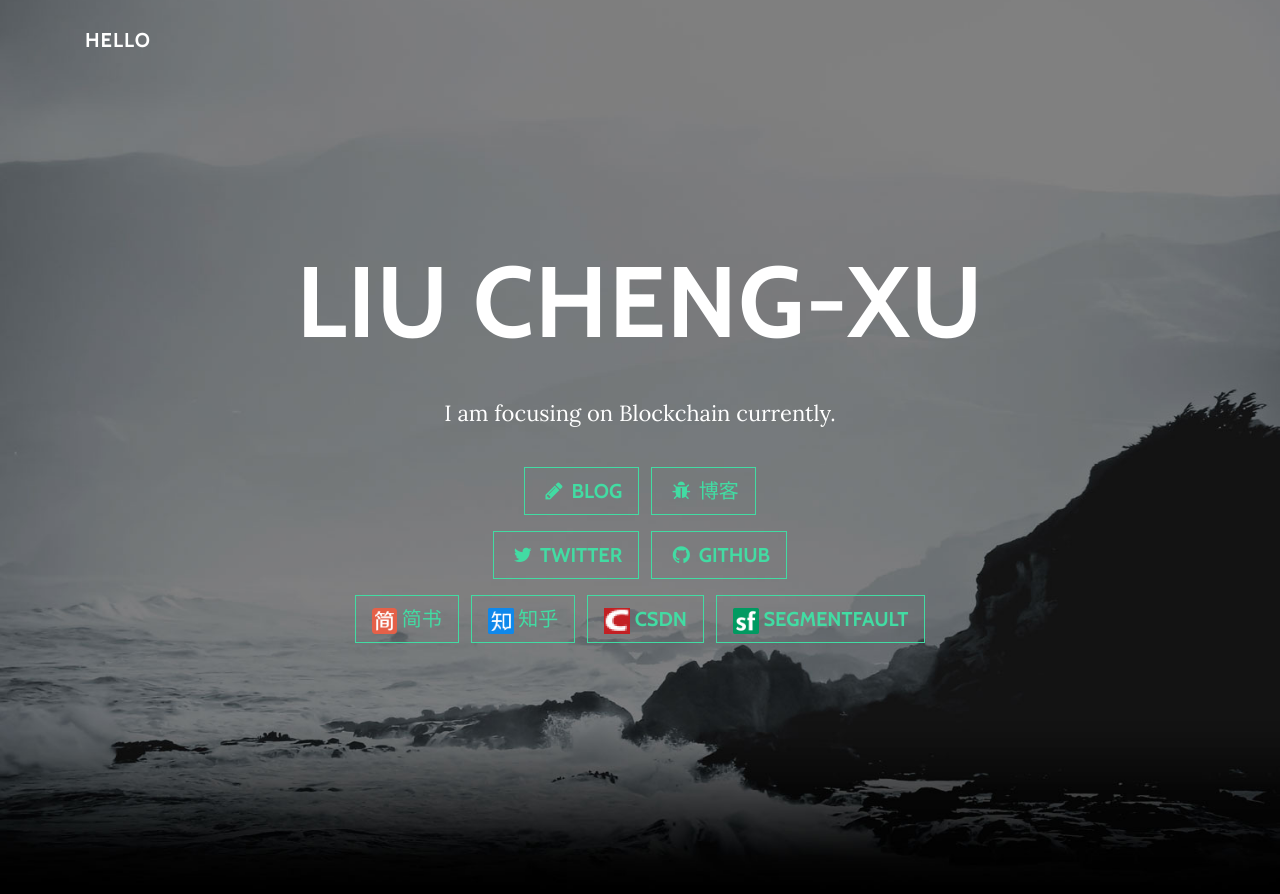
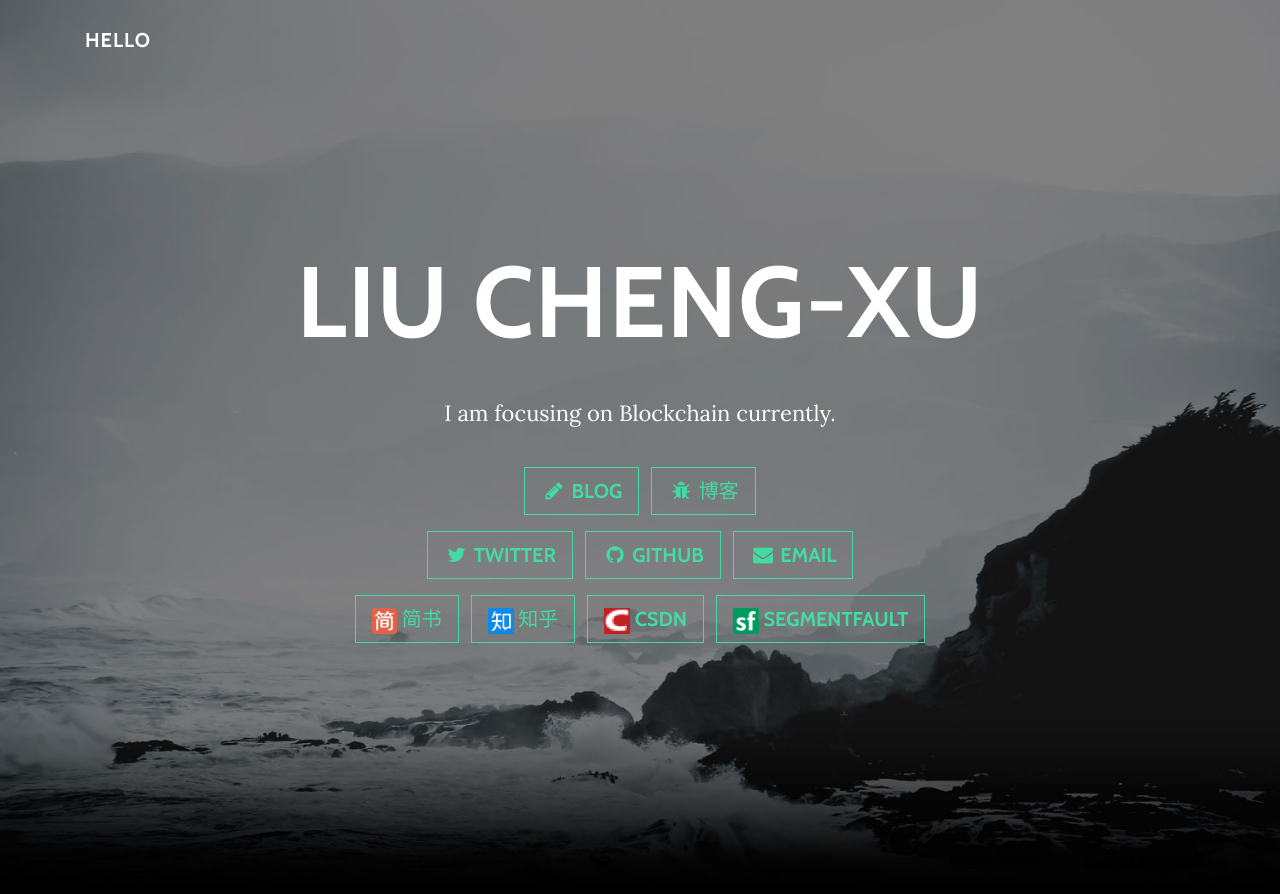
Before and after one commit to liuchengxu/liuchengxu.github.io, a Jekyll site: the page index.html, which Jekyll copies as it is, in a window 1280 px wide and 900 px high. Shown: the top 894 px of the window. Built offline with Jekyll 4.4.1, drawn with Linux system fonts in a browser that asks for light colours.

Commit message:
Add email

```diff
--- a/index.html
+++ b/index.html
@@ -7,6 +7,8 @@
     <meta name="viewport" content="width=device-width, initial-scale=1, shrink-to-fit=no">
     <meta name="description" content="Liu Cheng-Xu's Homepage">
     <meta name="author" content="Liu Cheng-Xu">
+
+    <link rel="shortcut icon" href="assets/images/x.gif" type="image/x-icon"/>
 
     <title>Liu Cheng-Xu's Homepage</title>
 
@@ -70,6 +72,12 @@
                   <span class="network-name">Github</span>
                 </a>
               </li>
+              <li class="list-inline-item">
+                <a href="mailto:xuliuchengxlc@gmail.com" class="btn btn-default btn-lg">
+                  <i class="fa fa-envelope fa-fw"></i>
+                  <span class="network-name">Email</span>
+                </a>
+              </li>
             </ul>
             <ul class="list-inline banner-social-buttons">
               <li class="list-inline-item">
```
